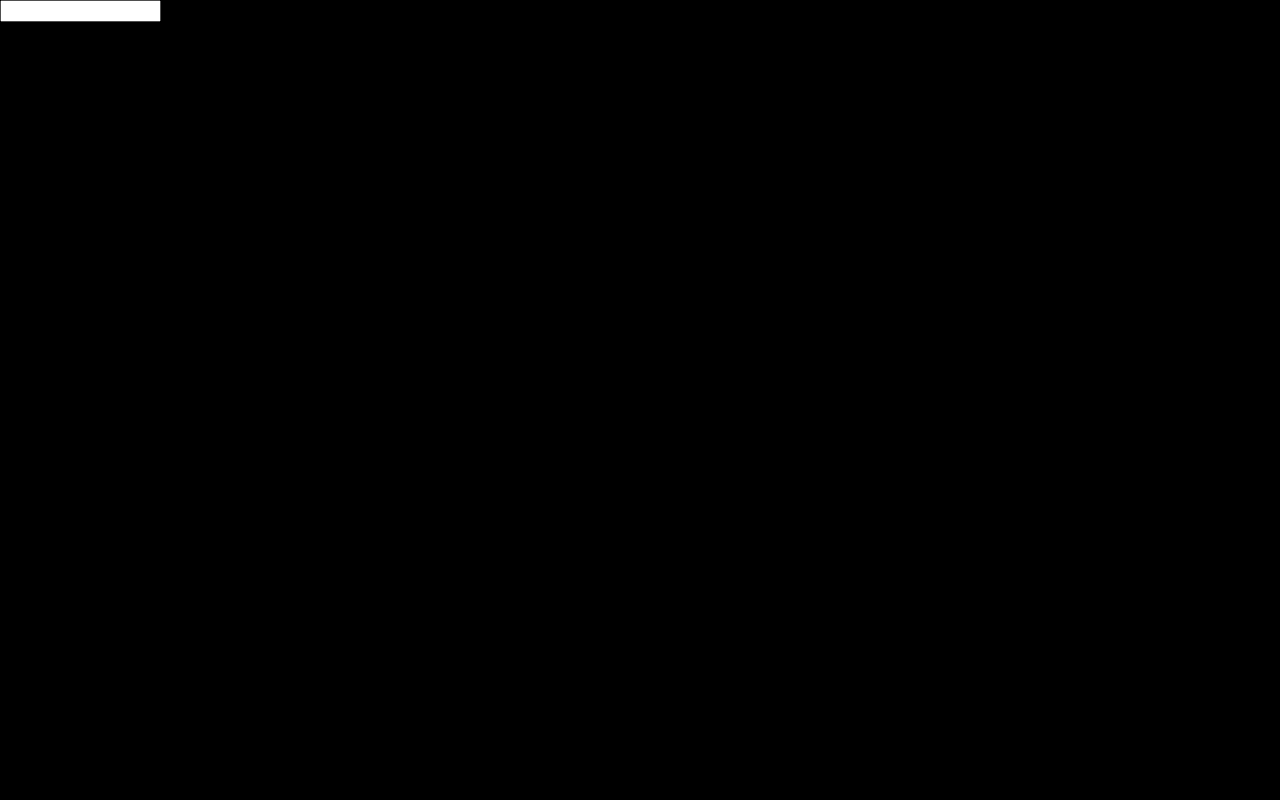
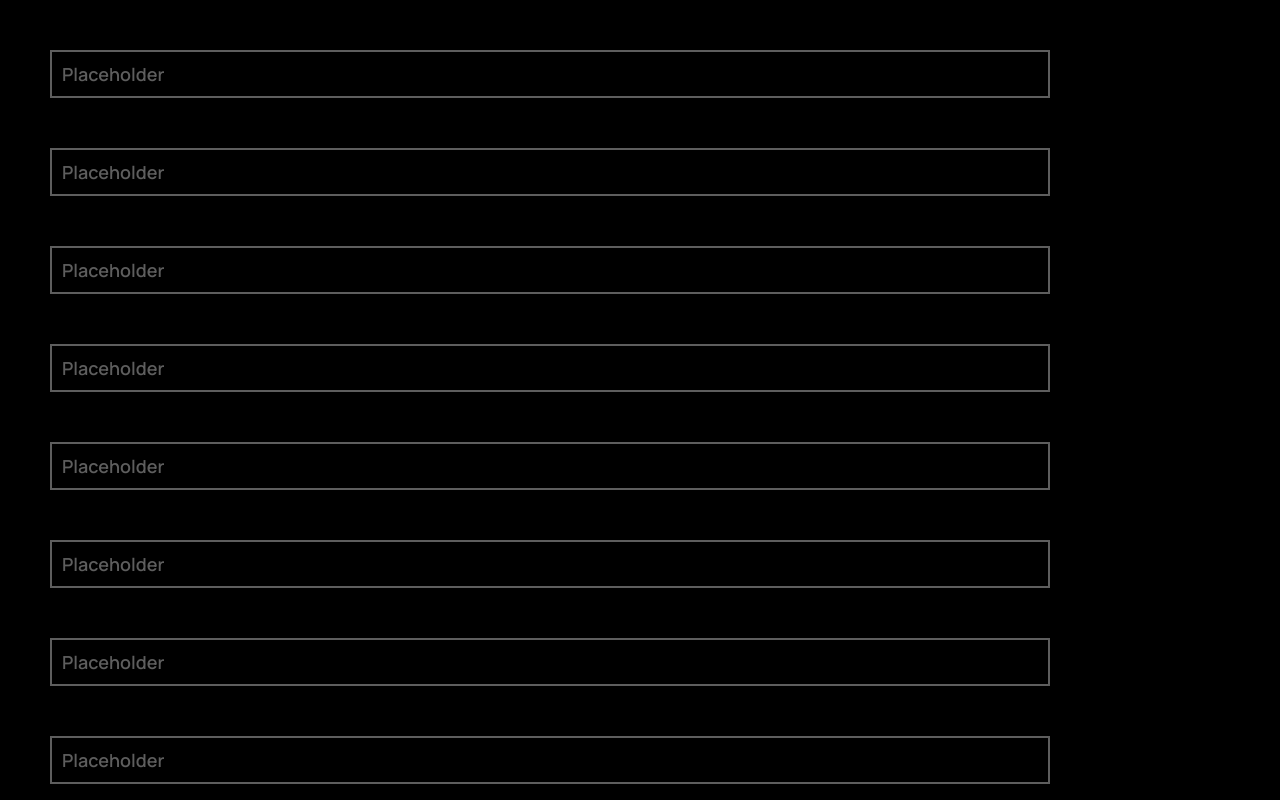
Before and after one commit to shevelidze/sharel, a Next.js app: page /sign_in in a window 1280 px wide. Built offline with nearby package versions, Linux system fonts and the light colour scheme.

Commit message:
Add input component

```diff
--- a/components/Input.js
+++ b/components/Input.js
@@ -1,14 +1,72 @@
 import react from "react";
-import '../styles/Input.module.css'
+import styles from '../styles/Input.module.css'
 
-export default class Input extends react.Component
-{
-    constructor(props)
+export default class Input extends react.Component {
+    constructor(props) {
+        super(props);
+        this.state = {};
+    }
+    async blink(times) {
+        let component = this;
+
+        async function blinkOneTime() {
+            let fadeDuration = 300; // ms
+            let startRGB = [255, 255, 255];
+            let finishRGB = [94, 94, 94];
+
+            let animationStart = performance.now();
+            return new Promise(
+                (resolve) => {
+                    requestAnimationFrame(
+                        function drawAnimationFrame(time) {
+                            let timeFraction = (time - animationStart) / fadeDuration;
+                            if (timeFraction > 1) timeFraction = 1;
+
+                            function getChannelValue(index) {
+                                return startRGB[index] + (finishRGB[index] - startRGB[index]) * timeFraction;
+                            }
+
+                            component.setState({ color: `rgb(${getChannelValue(0)}, ${getChannelValue(1)}, ${getChannelValue(2)})` });
+
+                            if (timeFraction < 1) requestAnimationFrame(drawAnimationFrame);
+                            else {
+                                component.setState({ color: undefined });
+                                resolve();
+                            }
+                        }
+                    )
+                }
+            );
+        };
+
+        for (let i = 0; i < times; i++) {
+            await blinkOneTime();
+        }
+    }
+    render() {
+        return (
+            <div id={styles.root}>
+                <input
+                    id={styles.input}
+                    style={this.state.color == undefined ? null : { '--decoration-color': this.state.color, transition: 'none' }}
+                    placeholder={this.props.placeholder}
+                    autocomplete={this.props.autoComplete === undefined ? 'off' : this.props.autoComplete}
+                    onBlur={this.onBlur()}
+                ></input>
+                {
+                    this.props.buttonClicked !== undefined ?
+                        <div id={styles.button} onClick={this.props.buttonClicked}><div>Button</div></div> :
+                        null
+                }
+            </div>
+        );
+    }
+
+    onBlur()
     {
-        super(props);
-    }
-    render()
-    {
-        return <input></input>
+        let component = this;
+        return () => {
+            setTimeout(() => { component.blink(3); }, 2000);
+        };
     }
 }
--- a/pages/sign_in.js
+++ b/pages/sign_in.js
@@ -5,7 +5,14 @@ export default function SignIn()
 {
     return (
         <div>
-            <Input></Input>
+            <Input placeholder="Placeholder"></Input>
+            <Input placeholder="Placeholder"></Input>
+            <Input placeholder="Placeholder"></Input>
+            <Input placeholder="Placeholder"></Input>
+            <Input placeholder="Placeholder"></Input>
+            <Input placeholder="Placeholder"></Input>
+            <Input placeholder="Placeholder"></Input>
+            <Input placeholder="Placeholder"></Input>
         </div>
     )
 }
--- a/styles/Input.module.css
+++ b/styles/Input.module.css
@@ -0,0 +1,55 @@
+#root {
+    --transition-config: ease-out 0.2s;
+
+    font-weight: 600;
+    font-size: 18px;
+
+    margin: 50px;
+    display: flex;
+    align-items: stretch;
+
+    width: 1000px;
+}
+
+#input {
+    --outline-width: 2px;
+
+    background: none;
+    min-width: 0;
+    flex-grow: 1;
+    border: none;
+    outline: var(--outline-width) solid var(--decoration-color, var(--input-grey-color));
+    outline-offset: calc(var(--outline-width) * -1);
+    color: var(--decoration-color, var(--background-text-grey-color));
+    font-size: inherit;
+    padding: 1rem;
+    font-weight: inherit;
+    transition: outline-color var(--transition-config), color var(--transition-config);
+}
+
+#input::placeholder {
+    color: var(--decoration-color, var(--input-grey-color));
+}
+
+#input:focus {
+    outline-color: white;
+    color: white;
+}
+
+#button {
+    background-color: var(--input-grey-color);
+    display: flex;
+    align-items: center;
+    padding: 0 1em;
+    cursor: pointer;
+    transition: color var(--transition-config), background-color var(--transition-config);
+}
+
+#button>* {
+    color: inherit;
+}
+
+#button:hover {
+    background-color: white;
+    color: black;
+}
--- a/styles/globals.css
+++ b/styles/globals.css
@@ -1,4 +1,13 @@
 @import url('https://fonts.googleapis.com/css2?family=Manrope:wght@200;300;400;500;600;700;800&display=swap');
+
+:root {
+    --background-text-grey-color: #A9A9A9;
+    --input-grey-color: #5E5E5E;
+    --post-grey-color: #242424;
+    --button-grey-color: #5D5D5D;
+    --comment-area-grey-color: #404040;
+    --subscription-red-color: #F13B3B;
+}
 
 * {
     margin: 0;
```
